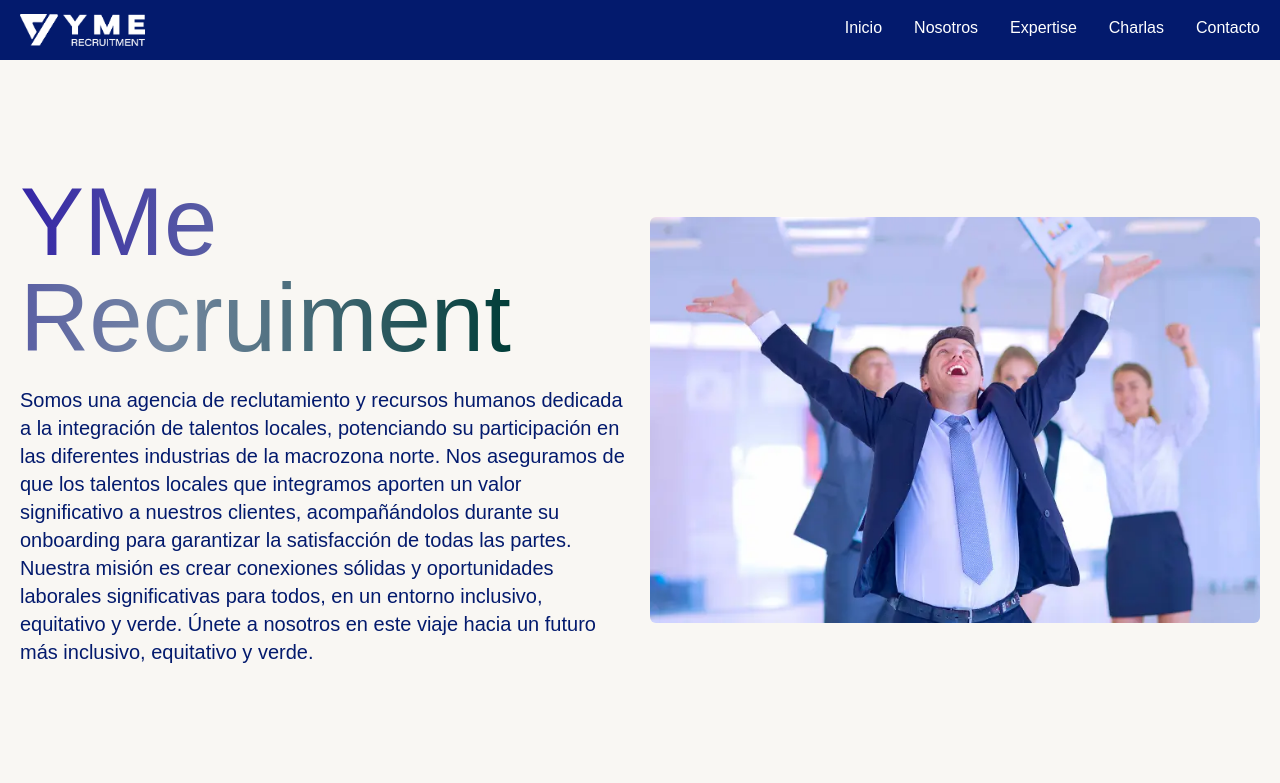
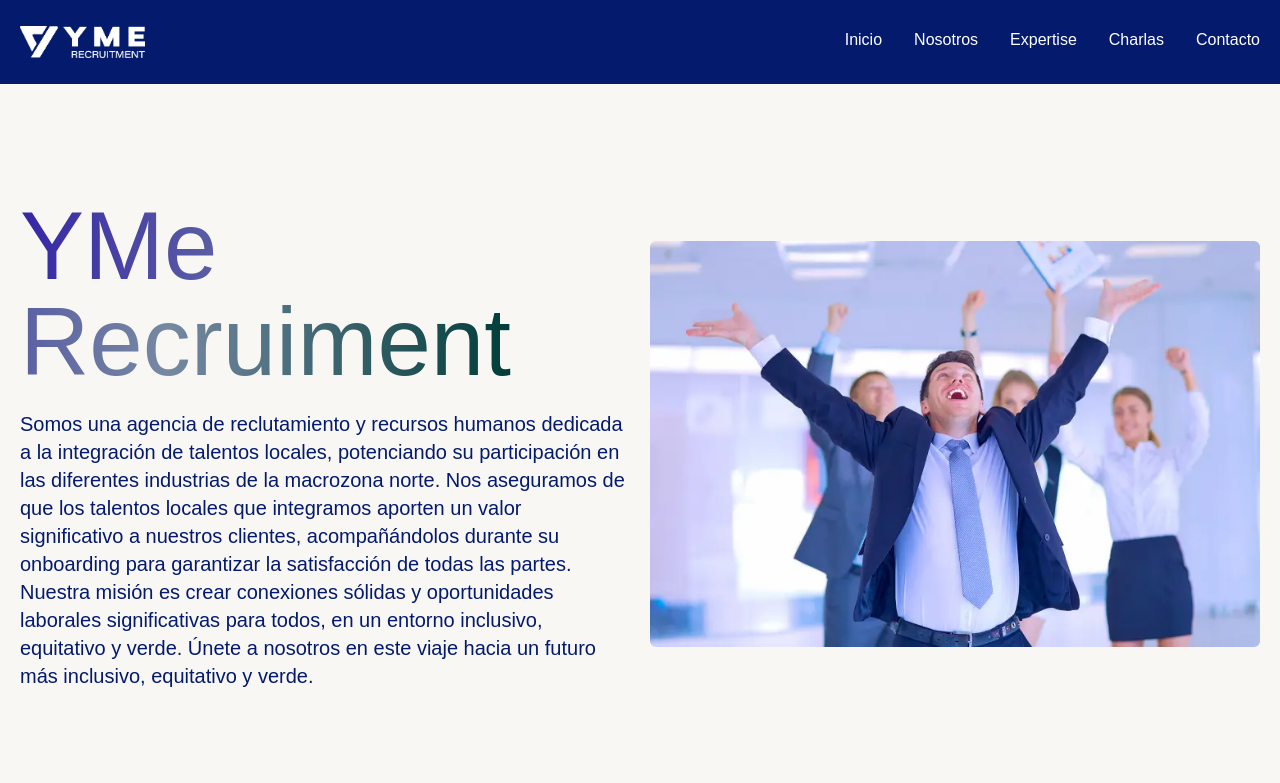
Before and after one commit to hermani456/yme, a Next.js app: page / in a window 1280 px wide. Shown: the top 783 px of the page. Built offline with nearby package versions, Linux system fonts and the light colour scheme.

Commit message:
refactor: Update Navbar component to include padding in the navigation bar
The Navbar component was modified to include a padding of 3 pixels in the navigation bar. This change ensures proper spacing and alignment of the elements within the navigation bar, improving the overall visual appearance.

```diff
--- a/src/app/components/Navbar.jsx
+++ b/src/app/components/Navbar.jsx
@@ -43,7 +43,7 @@
 
   return (
     <nav className="bg-text">
-      <div className="max-w-screen-xl flex flex-wrap items-center justify-between mx-auto px-5">
+      <div className="max-w-screen-xl flex flex-wrap items-center justify-between mx-auto px-5 py-3">
         <div className="">
           <Image src={logo} alt="logo" width={125} className="m-0 p-0" />
         </div>
```
